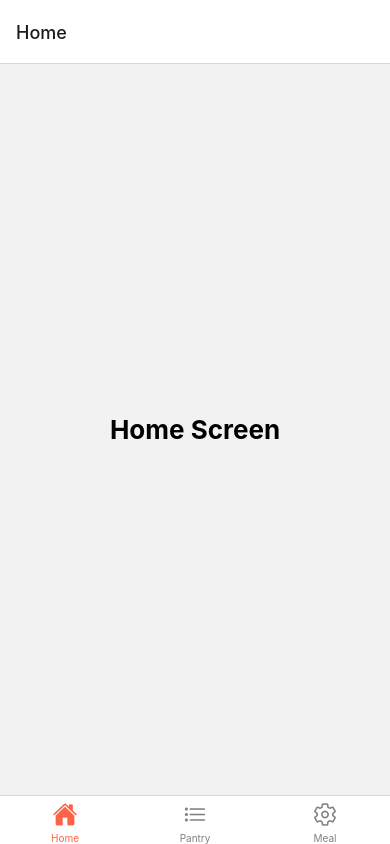
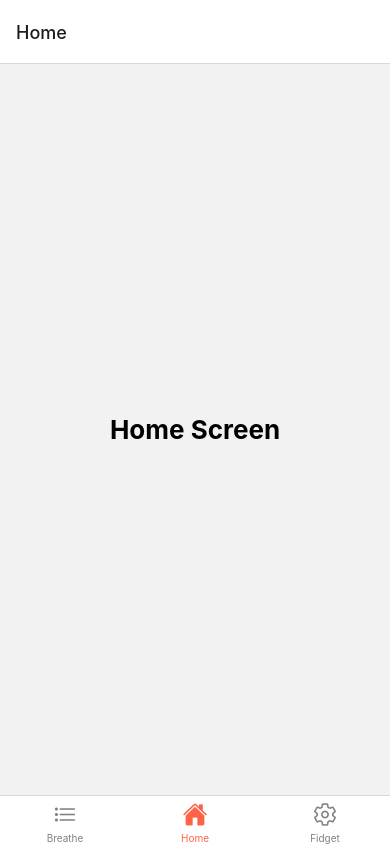
Before and after one commit to MavHuber/ReactNativePantryApp, a React Native app in the folder RN-Pantry-Assistant/: screen / in a window 390 px wide. Built offline with nearby package versions, Linux system fonts and the light colour scheme.

Commit message:
Set imageBackground for Breathe screen

```diff
--- a/RN-Pantry-Assistant/navigation/MainContainer.js
+++ b/RN-Pantry-Assistant/navigation/MainContainer.js
@@ -1,11 +1,15 @@
 import * as React from 'react';
-import { View, Text } from 'react-native';
+import { View, Text, useColorScheme } from 'react-native';
 import Ionicons from 'react-native-vector-icons/Ionicons'
 
 import { MaterialCommunityIcons } from '@expo/vector-icons';
 //<MaterialCommunityIcons name="basket-unfill" size={24} color="black" />
 
-import { NavigationContainer } from '@react-navigation/native';
+import { NavigationContainer,
+         DefaultTheme,
+        DarkTheme,
+     } from '@react-navigation/native';
+
 import { createBottomTabNavigator } from '@react-navigation/bottom-tabs';
 
 // Screens
@@ -15,10 +19,18 @@ import MealScreen from './screens/MealScreen';
 
 // Screen names
 const homeName = 'Home';
-const pantryName = 'Pantry';
-const mealName = 'Meal'
+const pantryName = 'Breathe';
+const mealName = 'Fidget'
 
 const Tab = createBottomTabNavigator();
+
+const MyTheme = {
+    ...DefaultTheme,
+    colors: {
+        ...DefaultTheme.colors,
+        background: 'transparent'
+    }
+}
 
 export default function MainContainer(){
     return(
@@ -45,13 +57,18 @@ export default function MainContainer(){
                 activeTintColor: 'tomato',
                 inactiveTintColor: 'grey',
                 labelStyle: { paddingButton: 10, fontSize: 10},
-                style: {padding: 10, height: 70}
+                style: {
+                    padding: 10,
+                    height: 70,
+                    backgroundColor: 'transparent',
+                    elevation: 0,
+                    position: 'abosolute',}
             }}
 
             >
 
+            <Tab.Screen name={pantryName} component={PantryScreen}/>
             <Tab.Screen name={homeName} component={HomeScreen}/>
-            <Tab.Screen name={pantryName} component={PantryScreen}/>
             <Tab.Screen name={mealName} component={MealScreen}/>
 
 
--- a/RN-Pantry-Assistant/navigation/screens/PantryScreen.js
+++ b/RN-Pantry-Assistant/navigation/screens/PantryScreen.js
@@ -1,20 +1,28 @@
 import * as React from 'react';
-import { View, Text, Button } from 'react-native';
+import { View, Text, Button, ImageBackground, StyleSheet } from 'react-native';
 import { useState } from 'react';
 import RNPickerSelect from 'react-native-picker-select';
-
-//adb reverse tcp:8081 tcp:8081
 
 export default function PantryScreen({ navigation }) {
 
     const [selectedValue, setSelectedValue] = useState("option1");
+
     let breathCount
 
     return(
-        <View style={{ flex: 1, alignItems: 'center', justifyContent: 'center' }}>
+        <View style={styles.container}>
+            <ImageBackground
+                source={require('../../assets/breathBackground.jpg')}
+                resizeMode='cover'
+                style= {{flex : 1}}>
+
+                <View style={styles.counter}>
+
                     <Text>How many breaths?</Text>
                     <RNPickerSelect
                     className='meditationInput'
+                    useNativeAndroidPickerStyle={false}
+                    style={styles.picker}
                     selectedValue={selectedValue}
                     onValueChange={(itemValue, itemIndex) => setSelectedValue(itemValue)}
                     items={[
@@ -35,9 +43,32 @@ export default function PantryScreen({ navigation }) {
                     title="Begin"
                 />
                 </View>
+            </ImageBackground>
+        </View>
     );
 }
 
 function onPress() {
     return <h1>hi</h1>;
 }
+
+const styles = StyleSheet.create({
+    container: {
+        flex: 1,
+    },
+    image: {
+        flex: 1,
+        resizeMode: 'cover',
+        justifyContent: 'center',
+        width: '100%',
+        height: '100%',
+    },
+    counter: {
+        flex: 3,
+        justifyContent: 'center',
+        alignItems: 'center',
+    },
+    picker: {
+
+    }
+});
```
Also changed, not shown: RN-Pantry-Assistant/assets/breathBackground.jpg (added). Lines whose indentation alone changed are shown as unchanged.
